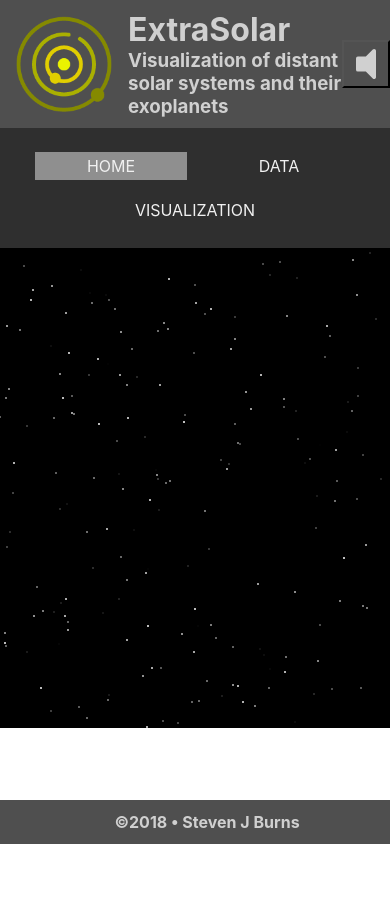
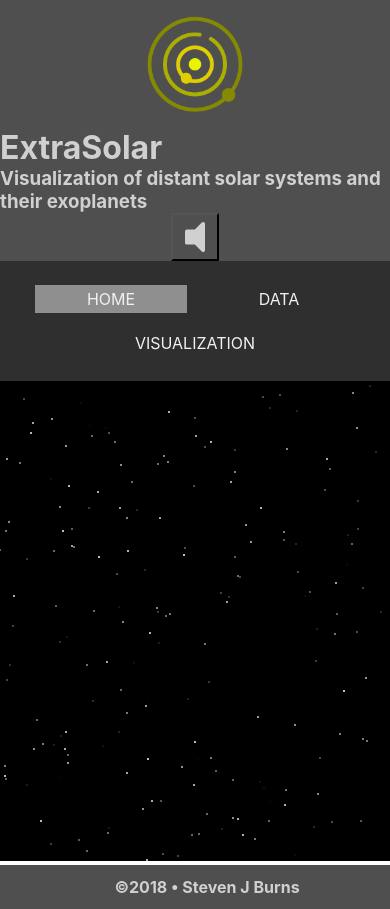
Before and after one commit to StevenJBurns/extrasolar, a React (Create React App) app: page / in a window 390 px wide. Shown: the top 909 px of the page. Before the commit the page ends 844 px from the top, so only its background shows below. Built offline with nearby package versions, Linux system fonts and the light colour scheme.

Commit message:
Starting responsive behavior for AppHeader

```diff
--- a/src/styles/AppHeader.css
+++ b/src/styles/AppHeader.css
@@ -27,3 +27,10 @@
   from { transform: rotate(0deg); }
   to { transform: rotate(360deg); }
 }
+
+@media screen and (max-width: 480px) {
+  #app-header {
+    flex-direction: column
+  }
+
+}
```
